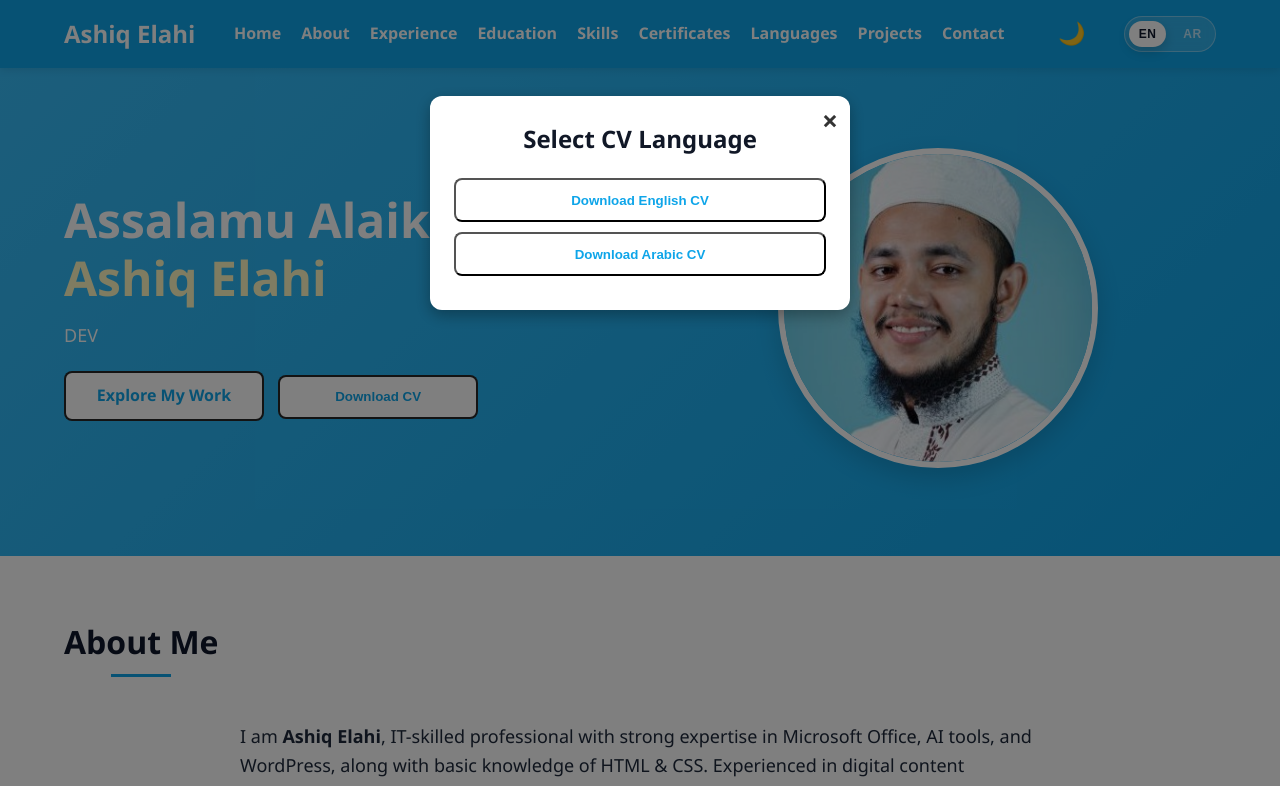
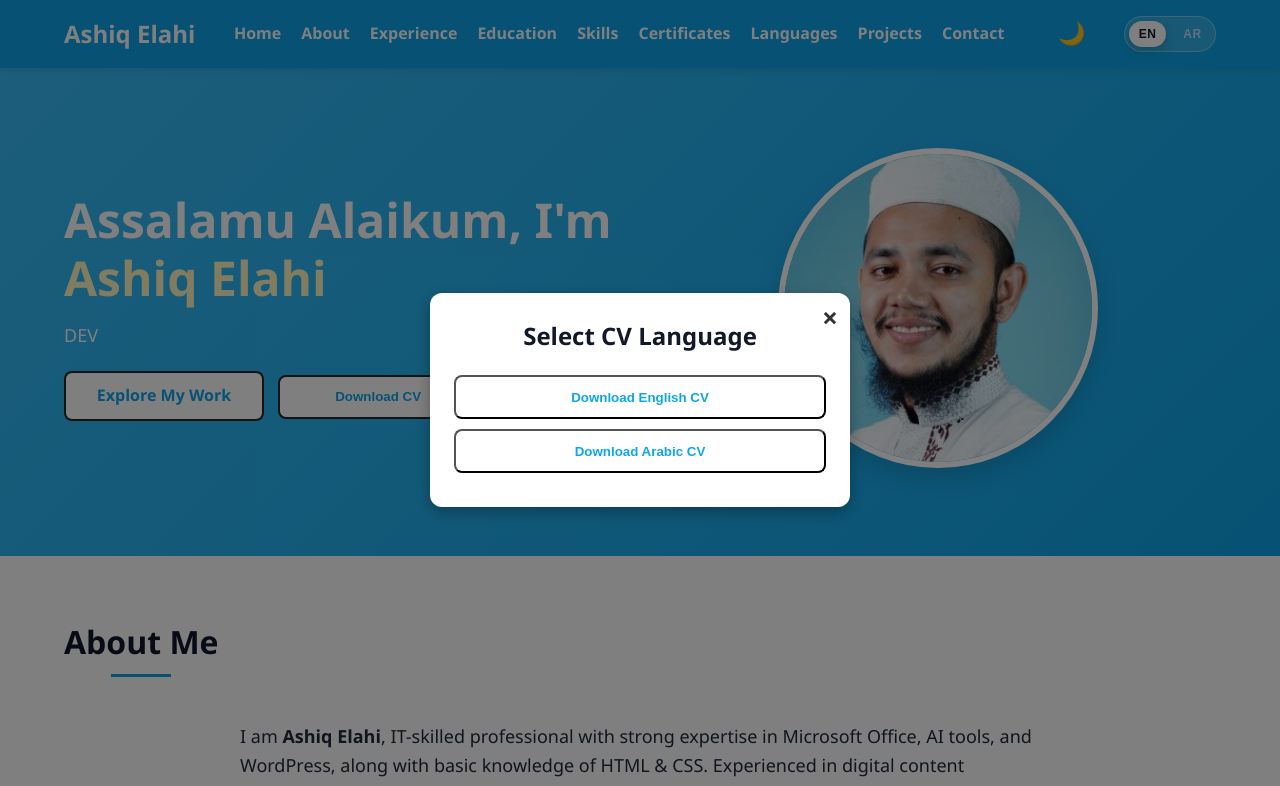
Before and after one commit to ashiqelahi110/Ashiq_Elahi_Portfolio, a plain HTML site: page index.html in a window 1280 px wide. Both pictures are taken after a click on the button "Download CV". Shown: the top 786 px of the page. Drawn offline with Linux system fonts and the light colour scheme; a web font is replaced by a local one.

Commit message:
Center CV modal vertically and horizontally

```diff
--- a/style.css
+++ b/style.css
@@ -1168,8 +1168,8 @@ html[dir="rtl"] body.dark .education-item {
 /* allow toggling visibility via aria; use grid for centering */
 .cv-modal[aria-hidden="false"] {
   display: grid;
-  align-items: start; /* start vertically, not strict center */
-  justify-items: center; /* horizontally centered */
+  align-items: center; /* center vertically */
+  justify-items: center; /* center horizontally */
 }
 
 .cv-modal-content {
@@ -1177,8 +1177,7 @@ html[dir="rtl"] body.dark .education-item {
   width: min(420px, calc(100vw - 32px)); /* 16px safe gutter on each side */
   max-width: 100%;
   max-height: 90vh; /* avoid vertical overflow */
-  margin: 0; /* grid centers horizontally */
-  margin-top: clamp(48px, 12vh, 120px); /* comfortable top space */
+  margin: auto; /* rely on grid centering */
   padding: clamp(16px, 4vw, 24px);
   border-radius: 12px;
   box-sizing: border-box;
```
